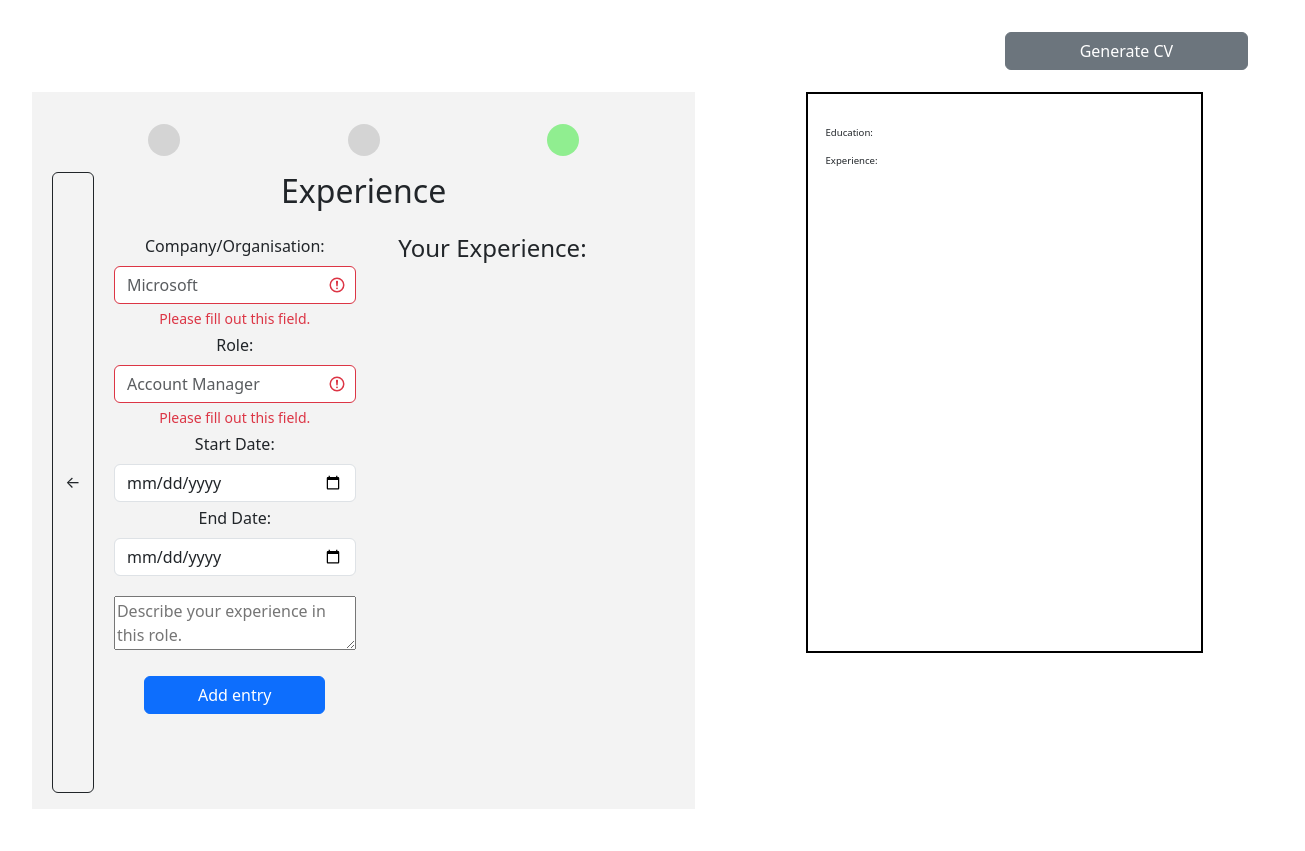
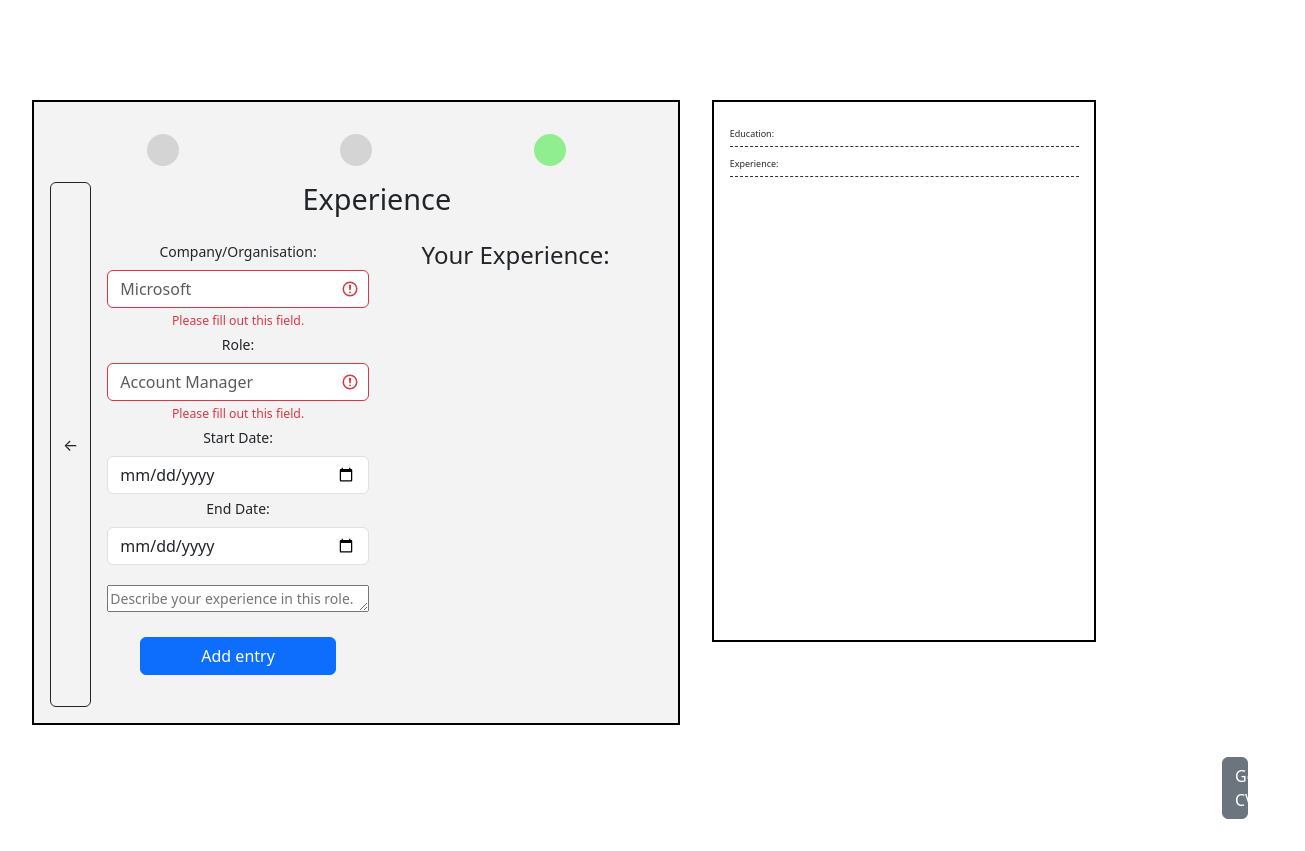
Before and after one commit to jamescrutchley/cv-generator, a React (Create React App) app: page / in a window 1280 px wide. Shown: the whole page, 1305 px wide, since content can reach past the window. Built offline with nearby package versions, Linux system fonts and the light colour scheme.

Commit message:
Tweak layouts

```diff
--- a/src/App.css
+++ b/src/App.css
@@ -42,18 +42,23 @@
     padding: 2rem;
     display: grid;
     grid-template-rows: 1fr 12fr;
-    grid-template-columns: 6fr 1fr 4fr;
+    grid-template-columns: auto auto auto;
     grid-template-areas:
-    "gen gen gen"
+    "header header header"
     "form . cv";
+    gap: 1rem;
 
     align-items: flex-start;
     justify-content: center;
 }
 
+
 .myForm {
+    min-width: 30vw;
+    width: fit-content;
     background-color: #d8d8d84d;
     grid-area: form;
+    border: 2px solid black;
 }
 
 .nextButton {
@@ -77,30 +82,38 @@
 }
 
 .cv {
-    width: 105mm;
-    height: 148.5mm;
+    font-size: 14px;
 
-    font-size: 0.6rem;
+    position: relative;
+    min-width: 30vw;
+    max-width: 60vw;
+    aspect-ratio: 1/1.41;
+
     padding: 4%;
     grid-area: cv;
-    background-color: none;
 
     display: flex;
     flex-direction: column;
-    gap: 1rem;
+    gap: 0.8em;
     align-items: flex-start;
     justify-items: flex-start;
+
+    overflow: hidden;
 }
 
+
+
 .cv * {
-    font-size: 0.6rem;
+    font-size: 80%;
     margin: 0;
     padding: 0;
-    text-align: left;
 }
 
+
+
+
 .cvHeader {
-    align-self: center
+    align-self: center;
 }
 
 .cvHeader > p {
@@ -117,8 +130,26 @@
     flex-direction: column;
     align-items: flex-start;
     justify-content: flex-start;
+
+    padding-bottom: 2%;
+    border-bottom: rgb(51, 51, 51) dashed 1px;
 }
 
+.cvExperienceEntry {
+    gap: 2rem;
+    display: grid;
+    grid-template-columns: 1fr 2fr;
+}
+
+.expDetails {
+    width: 100%;
+}
+
+.cvDescriptionBlock {
+    width: 100%;
+    align-self: center;
+    justify-self: center;
+}
 
 
 
@@ -153,11 +184,13 @@
 }
 
 .formSection {
+    font-size: 14px;
+    height: fit-content;
     justify-items: center;
     display: grid;
     gap: 1rem;
-    grid-template-columns: 1fr 10fr 1fr;
-    grid-template-rows: 1fr auto 1fr;
+    grid-template-columns: auto 10fr auto;
+    grid-template-rows: 1fr auto;
 
     grid-template-areas:
     "back header next"
@@ -179,6 +212,7 @@
 
 .sectionHeader {
     grid-area: header;
+    font-size: 1.8rem;
 }
 
 .educationSection, .experienceSection, .generalSection {
@@ -194,16 +228,21 @@
 
 .experienceSubsection, .educationSubsection, .generalSubsection {
     grid-area: inputs;
+    min-width: 20vw;
 }
 
 .list {
+    min-width: 20vw;
+    max-height: 80vh;
     display: flex;
     flex-direction: column;
     align-items: center;
-    height: 100%;
     grid-area: list;
 
     gap: 1rem;
+
+    overflow-y: scroll;
+    overflow-x: hidden;
 }
 
 .listUnit {
@@ -211,17 +250,21 @@
     flex-direction: column;
     border-radius: 1rem;
     padding: 0.3rem;
+    width: fit-content;
 
-    background-color: rgb(198, 255, 198);
+    background-color: rgba(202, 249, 202, 0.749);
+}
+
+.listUnit:hover {
+    background-color: rgb(202, 249, 202);
+    cursor: default;
 }
 
 .listUnit strong {
     padding-right: 0.5rem;
 }
 
-.listUnit em {
-    background-color: rgb(198, 255, 198);
-}
+
 
 .listUnitButtons, .listUnitButtons * {
     background-color: transparent;
@@ -251,18 +294,51 @@
     align-self: flex-start;
     align-items: flex-start;
     background-color: transparent;
+}
 
+.general p, strong, #text {
+    text-align: left;
+    max-width: 20vw;
+    overflow-wrap: break-word;
+}
+
+.general * {
     flex-wrap: wrap;
 
-}
-
-.general p {
-    display: flex;
-    max-width: 300px;
-    overflow: hidden;
-    flex-wrap: wrap;
 }
 
 .general{
     text-decoration: underline;
 }
+
+.appHeader {
+    margin: 1rem;
+    display: grid;
+    grid-template-columns: 1fr 1fr;
+    align-items: center;
+    justify-content: space-around;
+    gap: 3rem;
+    grid-area: header;
+}
+
+
+.header-left, .header-right {
+ display: flex;
+}
+
+.header-right {
+    justify-self: flex-start;
+}
+
+.header-left {
+    justify-self: flex-end;
+}
+
+.arrowInverted {
+    transform: scaleX(-1);
+}
+
+.disclaimer {
+    font-size: 0.5rem;
+    position: relative;
+}
```
